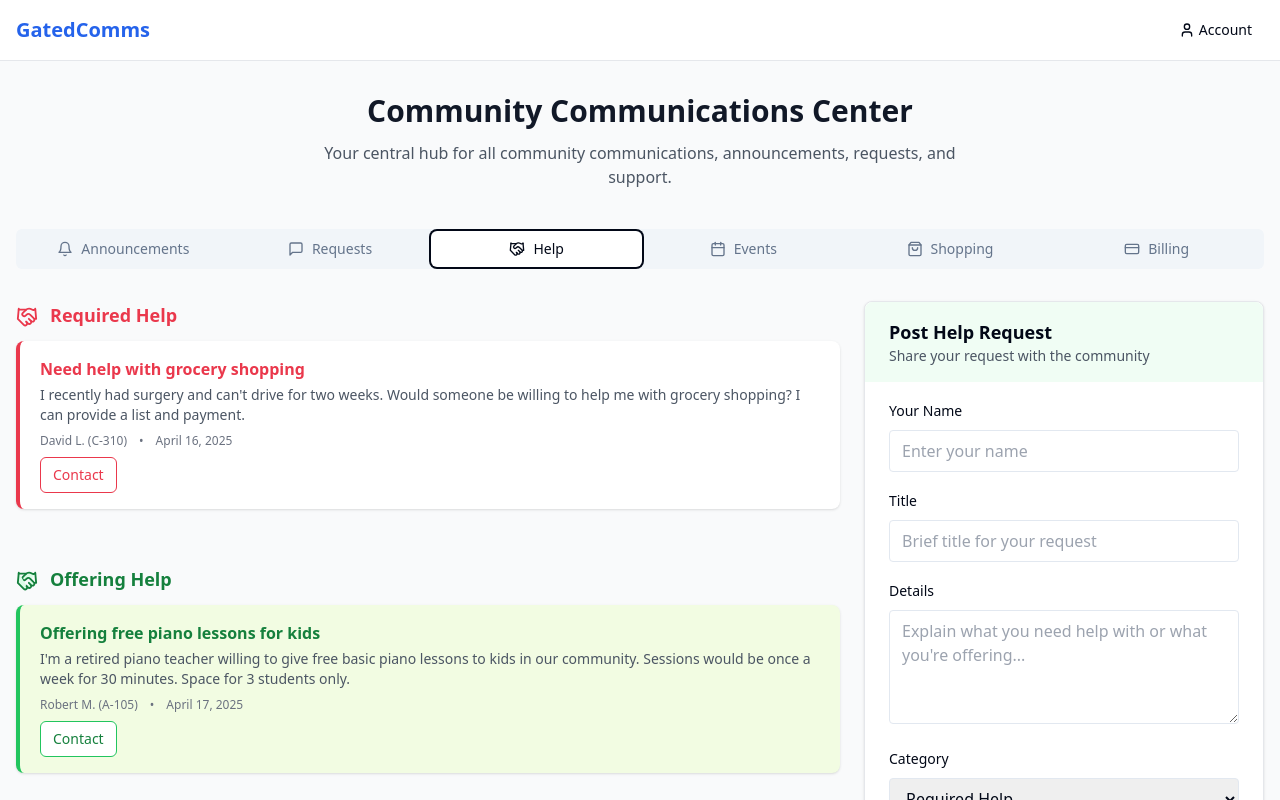
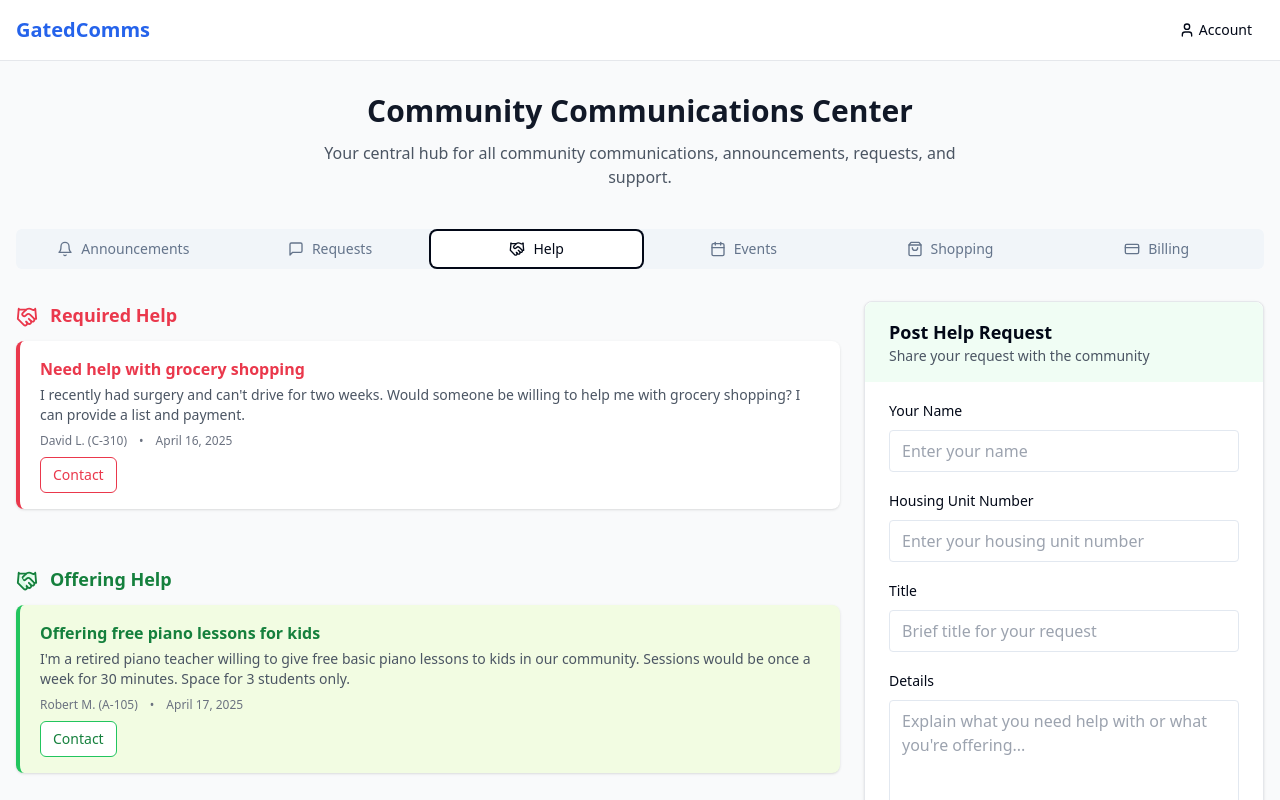
Before and after one commit to SEN-Adarsh/gated-comms-central, a React (Vite) app: page /communications in a window 1280 px wide. Both pictures are taken after a click on the tab "Help". Shown: the top 800 px of the page. Built offline with nearby package versions, Linux system fonts and the light colour scheme.

Commit message:
Add housing unit number input
Add a new input field for the housing unit number in the help request form.

```diff
--- a/src/components/HelpSection.tsx
+++ b/src/components/HelpSection.tsx
@@ -1,4 +1,3 @@
-
 import { useState } from "react";
 import { Button } from "@/components/ui/button";
 import { Handshake, X } from "lucide-react";
@@ -39,7 +38,8 @@ const HelpSection = () => {
     details: "",
     category: "required",
     contact: "",
-    name: "" // Added name field
+    name: "",
+    unitNumber: "" // Added unit number field
   });
 
   const [showContactDialog, setShowContactDialog] = useState(false);
@@ -63,7 +63,7 @@ const HelpSection = () => {
       id: Date.now(),
       title: formData.title,
       details: formData.details,
-      author: `${formData.name} (Your Unit)`,
+      author: `${formData.name} (${formData.unitNumber})`, // Update author with unit number
       date: new Date().toLocaleDateString('en-US', {
         year: 'numeric',
         month: 'long',
@@ -80,7 +80,8 @@ const HelpSection = () => {
       details: "",
       category: "required",
       contact: "",
-      name: ""
+      name: "",
+      unitNumber: "" // Reset unit number
     });
 
     toast.success("Your help post has been added!");
@@ -181,6 +182,17 @@ const HelpSection = () => {
                 />
               </div>
               <div className="space-y-2">
+                <label htmlFor="help-unitNumber" className="text-sm font-medium">Housing Unit Number</label>
+                <input
+                  id="help-unitNumber"
+                  placeholder="Enter your housing unit number"
+                  className="w-full border rounded px-3 py-2"
+                  value={formData.unitNumber}
+                  onChange={handleInputChange}
+                  required
+                />
+              </div>
+              <div className="space-y-2">
                 <label htmlFor="help-title" className="text-sm font-medium">Title</label>
                 <input
                   id="help-title"
```
